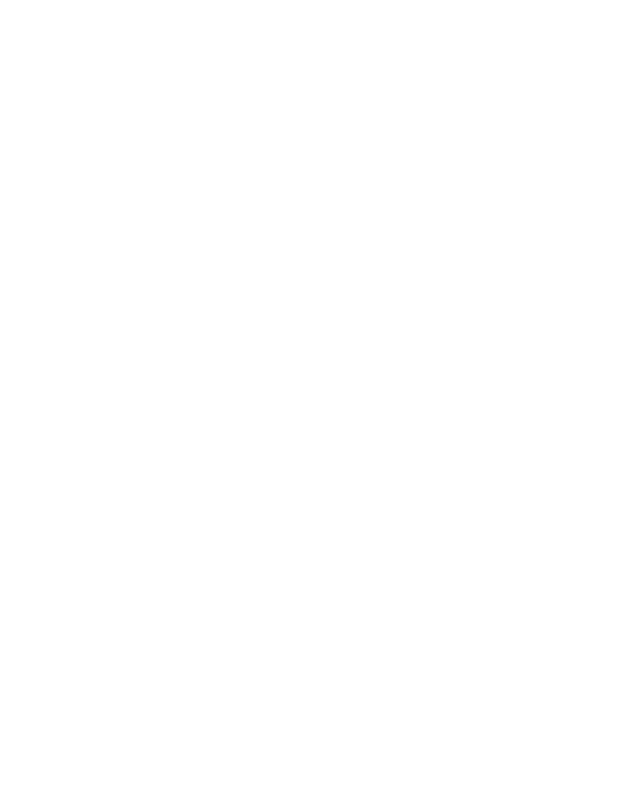
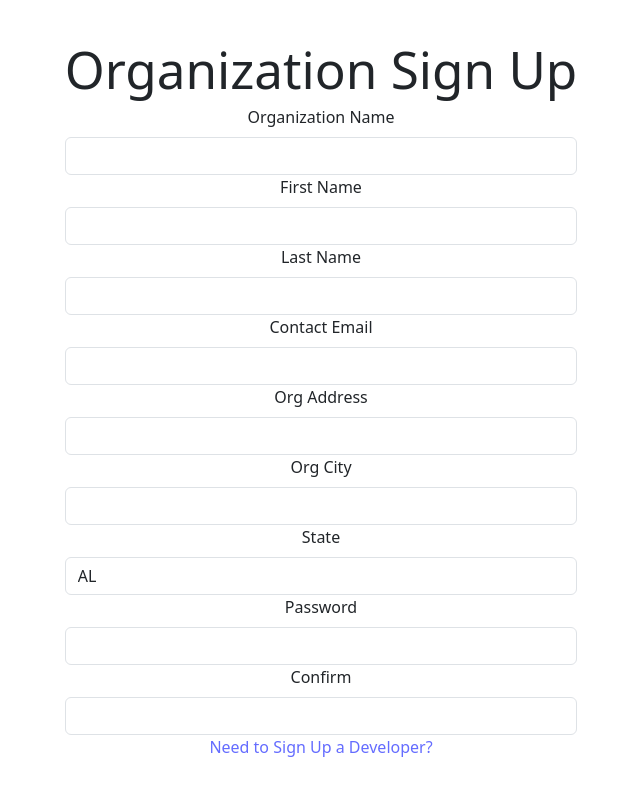
Before and after one commit to jbl0119/DevsOnDeck, a React (Vite) app in the folder client/: page /orgs/register in a window 1280 px wide. Before the commit this address had no page. Shown: the top 796 px of the page, without its empty margins (319-959 px from the left). Built offline with nearby package versions, Linux system fonts and the light colour scheme.

Commit message:
Test (#9)
Co-authored-by: Jackson Miller <jackson.d.miller.1@gmail.com>

```diff
--- a/client/src/App.jsx
+++ b/client/src/App.jsx
@@ -3,6 +3,8 @@
 
 import './App.css'
 import DevRegister from './components/DevRegister';
+import OrgRegister from './components/OrgRegister';
+import OrgPage from './components/OrgPage.jsx';
 
 function App() {
 
@@ -12,7 +14,8 @@
       <Routes>
 
         <Route path="/DevRegister" element={<DevRegister/>}/>
-
+        <Route path="/orgs/register" element={<OrgRegister/>}/>
+        <Route path="/orgs/dashboard" element={<OrgPage/>}/>
       </Routes>
     </div>
     </BrowserRouter>
--- /dev/null
+++ b/client/src/components/OrgPage.jsx
@@ -0,0 +1,16 @@
+import React, {useState} from 'react';
+// import axios from 'axios';
+import { Link, useNavigate } from 'react-router-dom';
+
+
+const OrgPage = () => {
+
+
+    return (
+        <>
+        </>
+    )
+}
+
+
+export default OrgPage;
--- /dev/null
+++ b/client/src/components/OrgRegister.jsx
@@ -0,0 +1,101 @@
+import React, {useState} from 'react';
+// import axios from 'axios';
+import { Link, useNavigate } from 'react-router-dom';
+
+
+const OrgRegister = () => {
+    const [stateOptions, setStateOptions] = useState(["AL", "AK", "AZ", "AR", "CA", "CO", "CT", "DE", "FL", "GA","HI", "ID", "IL", "IN", "IA", "KS", "KY", "LA", "ME", "MD","MA", "MI", "MN", "MS", "MO", "MT", "NE", "NV", "NH", "NJ","NM", "NY", "NC", "ND", "OH", "OK", "OR", "PA", "RI", "SC","SD", "TN", "TX", "UT", "VT", "VA", "WA", "WV", "WI", "WY"])
+    const [organization, setOrganization] = useState({
+        organizationName: "",
+        firstName: "",
+        lastName: "",
+        contactEmail: "",
+        orgAddress: "",
+        orgCity: "",
+        state: "",
+        password: "",
+        confirmPassword: "",
+    })
+    const navigate = useNavigate();
+    const [errors, setErrors] = useState("");
+
+    const onChange = (e) => {
+        setOrganization({...organization, [e.target.name]: e.target.value})
+    }
+
+    const onSubmit = (e) => {
+        e.preventDefault()
+        axios.post('/api/Organization', organization)
+            .then((res) => {
+                console.log(res)
+                navigate('/')
+                setOrganization({
+                    organizationName: "",
+                    firstName: "",
+                    lastName: "",
+                    contactEmail: "",
+                    orgAddress: "",
+                    orgCity: "",
+                    state: "",
+                    password: "",
+                    confirmPassword: "",
+                })
+                })
+            .catch((err) => {
+                console.log(err.response.data.errors)
+                setErrors(err.response.data.errors)
+            })
+        }
+
+
+    return (
+        <>
+        <form onSubmit={onSubmit}>
+            <div>
+            <h1>Organization Sign Up</h1>
+            <div>
+                <label for="organizationName" class="form-label">Organization Name</label>
+                <input type="text" class="form-control" name="organizationName" value={organization.organizationName} onChange={onChange}/>
+            </div>
+            <div>
+                <label for="firstName" class="form-label">First Name</label>
+                <input type="text" class="form-control" name="firstName" value={organization.firstName} onchange={onChange}/>
+            </div>
+            <div>
+                <label for="lastName" class="form-label">Last Name</label>
+                <input type="text" class="form-control" name="lastName" value={organization.lastName} onchange={onChange}/>
+            </div>
+            <div>
+                <label for="contactEmail" class="form-label">Contact Email</label>
+                <input type="text" class="form-control" name="contactEmail" value={organization.contactEmail} onchange={onChange}/>
+            </div>
+            <div>
+                <label for="orgAddress" class="form-label">Org Address</label>
+                <input type="text" class="form-control" name="orgAddress" value={organization.orgAddress} onChange={onChange}/>
+            </div>
+            <div>
+                <label for="orgCity" class="form-label">Org City</label>
+                <input type="text" class="form-control" name="orgCity" value={organization.orgCity} onChange={onChange}/>
+            </div>
+            <div>
+                <label for="state" class="form-label">State</label>
+                <select class="form-control bfh-states" data-country="US" data-state="CA" name="state" value={organization.state} onChange={onChange}>{stateOptions.map((state) => {
+                        return <option key={state} value={state}>{state}</option>
+                    })}</select>
+            </div>
+            <div>
+                <label for="password" class="form-label">Password</label>
+                <input type="password" class="form-control" name="password" value={organization.password} onChange={onChange}/>
+            </div>
+            <div>
+                <label for="confirmPassword" class="form-label">Confirm</label>
+                <input type="password" class="form-control" name="confirmPassword" value={organization.confirmPassword} onchange={onChange}/>
+            </div>
+            </div>
+        </form>
+        <a href="/DevRegister">Need to Sign Up a Developer?</a>
+        </>
+    )
+}
+
+export default OrgRegister;
```
